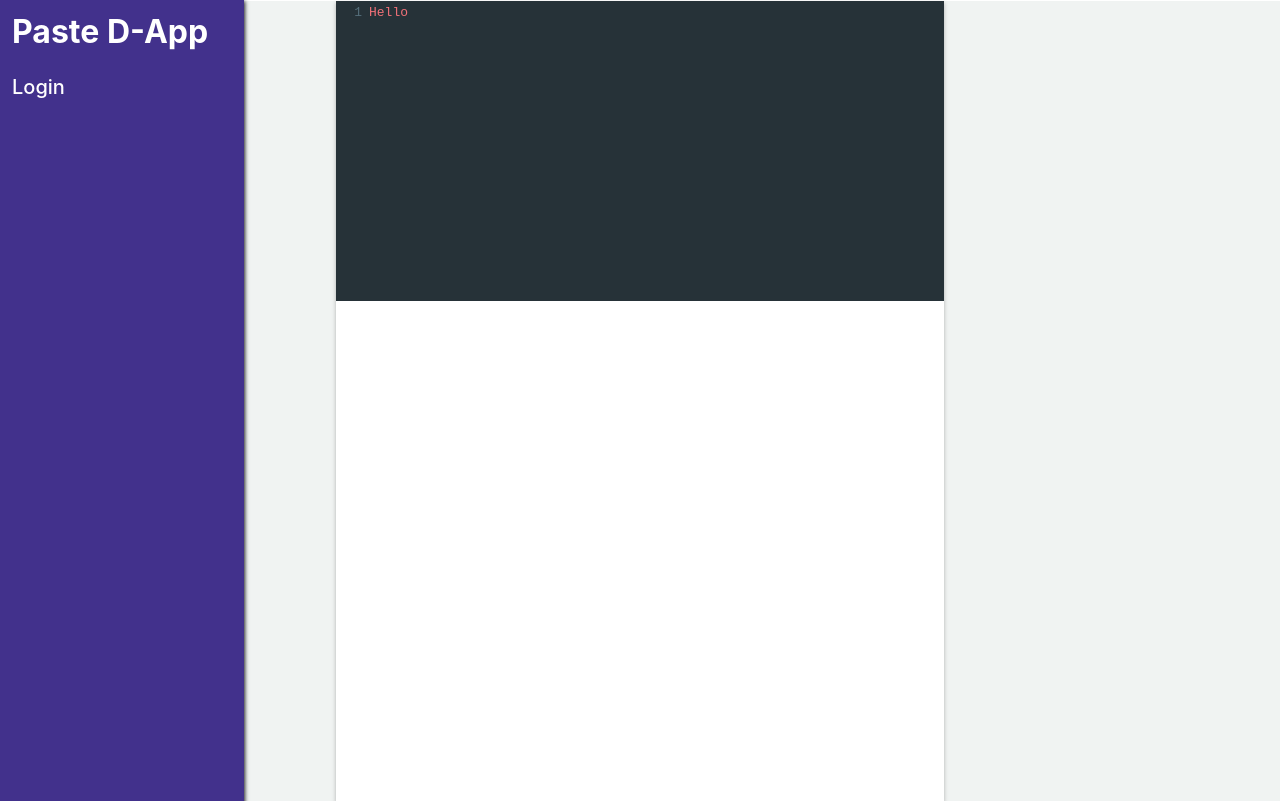
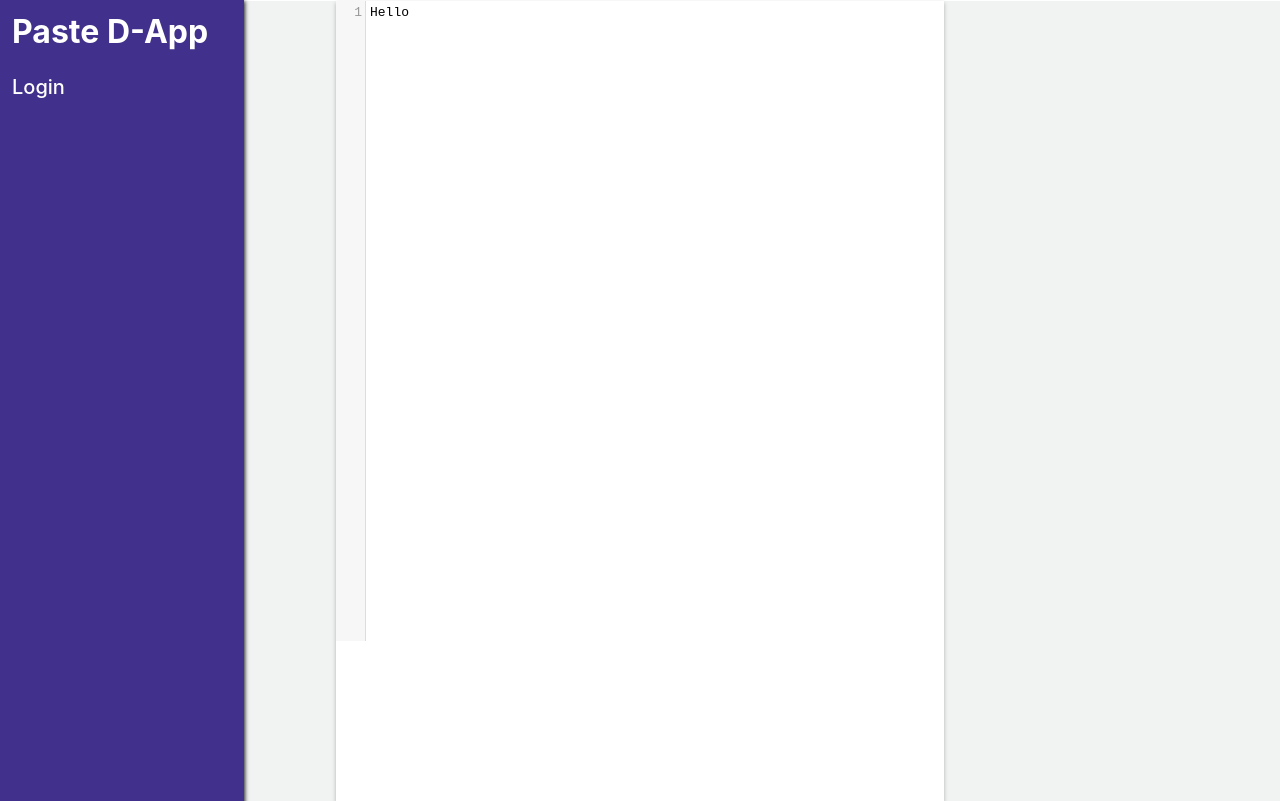
Before and after one commit to Bogdanisar/paste-dapp, a React (Create React App) app in the folder client/: page / in a window 1280 px wide. Built offline with nearby package versions, Linux system fonts and the light colour scheme; a web font is replaced by a local one.

Commit message:
Fix styling for the editor

```diff
--- a/client/src/Main.css
+++ b/client/src/Main.css
@@ -5,12 +5,17 @@
     margin: auto;
 
     height: 100%;
+    overflow: hidden;
+    position: relative;
+
     background-color: white;
-
     box-shadow: 0px 2px 4px 0px rgba(31, 31, 31, 0.3);
 }
 
 .react-codemirror2 {
     width: 100%;
-    padding: 0;
 }
+
+.react-codemirror2 :first-child {
+    height: 80%;
+}
--- a/client/src/Main.js
+++ b/client/src/Main.js
@@ -2,7 +2,7 @@ import React from "react";
 import {UnControlled as CodeMirror} from "react-codemirror2";
 
 import "codemirror/lib/codemirror.css";
-import "codemirror/theme/material.css";
+import "codemirror/theme/xq-light.css";
 
 import "./Main.css";
 
@@ -16,8 +16,10 @@ export default class Main extends React.Component {
                     value="Hello"
                     options={{
                         mode: "javascript",
-                        theme: "material",
+                        theme: "xq-light",
+                        indentUnit: 4,
                         lineNumbers: true,
+                        autofocus: true,
                     }}
                     onChange={(editor, data, value) => {}}
                 />
```
